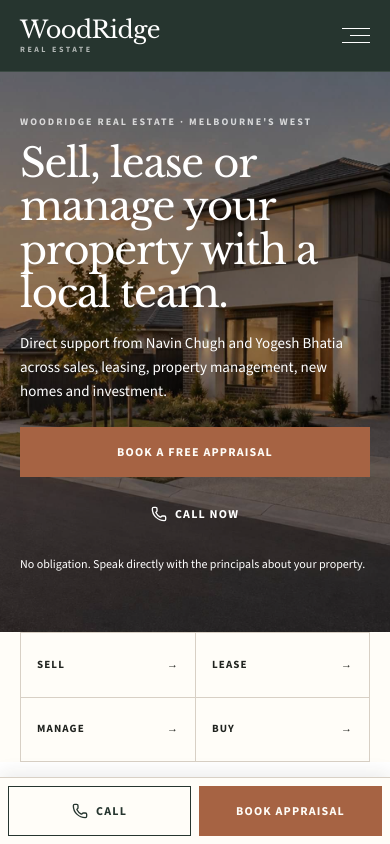
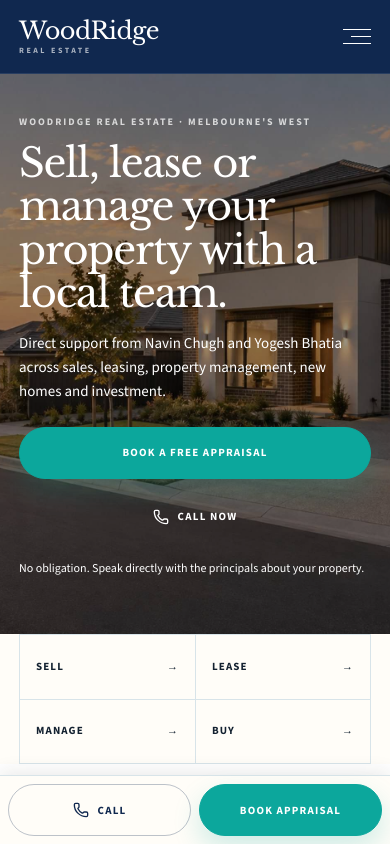
Before and after one commit to tayyabheree/Estate-website, a Next.js app: page / in a window 390 px wide. Shown: the top 844 px of the page. Built offline with nearby package versions, Linux system fonts and the light colour scheme.

Commit message:
Refresh WoodRidge brand palette and global styling

```diff
--- a/app/globals.css
+++ b/app/globals.css
@@ -3,15 +3,16 @@
 @tailwind utilities;
 
 :root {
-  --navy: #26352f;
-  --blue: #a66343;
-  --teal: #a66343;
-  --paper: #f5efe5;
-  --ink: #20231f;
-  --muted: #67645e;
-  --line: #d8d0c5;
-  --white: #fffdf8;
-  --danger: #7a3c36;
+  --navy: #10284f;
+  --blue: #2f5db7;
+  --teal: #0ca79c;
+  --teal-dark: #087b75;
+  --paper: #f3f8fa;
+  --ink: #132130;
+  --muted: #647282;
+  --line: #d8e4e9;
+  --white: #ffffff;
+  --danger: #9a3f45;
 }
 
 * {
@@ -26,7 +27,7 @@
   overscroll-behavior-x: none;
   touch-action: pan-y pinch-zoom;
   scroll-behavior: smooth;
-  scroll-padding-top: calc(84px + env(safe-area-inset-top));
+  scroll-padding-top: calc(82px + env(safe-area-inset-top));
 }
 
 body {
@@ -41,6 +42,7 @@
   overflow-x: hidden;
   overflow-x: clip;
   overscroll-behavior-x: none;
+  text-rendering: optimizeLegibility;
 }
 
 a {
@@ -67,23 +69,23 @@
 input,
 select,
 textarea {
-  outline-offset: 3px;
+  outline-offset: 4px;
 }
 
 :focus-visible {
-  outline: 2px solid var(--blue);
+  outline: 2px solid var(--teal);
 }
 
 ::selection {
-  background: rgba(166, 99, 67, 0.24);
-  color: var(--ink);
+  background: rgba(12, 167, 156, 0.2);
+  color: var(--navy);
 }
 
 .site-main {
   width: 100%;
   max-width: 100vw;
   min-height: 100vh;
-  padding-top: calc(72px + env(safe-area-inset-top));
+  padding-top: calc(80px + env(safe-area-inset-top));
   overflow-x: hidden;
   overflow-x: clip;
 }
@@ -97,20 +99,22 @@
 }
 
 .container {
-  width: min(100% - 48px, 1200px);
+  width: min(100% - 48px, 1240px);
   margin-inline: auto;
 }
 
 .section {
-  padding-block: 80px;
+  padding-block: 92px;
 }
 
 .section--alt {
-  background: var(--paper);
+  background:
+    linear-gradient(180deg, rgba(12, 167, 156, 0.035), transparent 34%),
+    var(--paper);
 }
 
 .section--dark {
-  background: #202a25;
+  background: var(--navy);
   color: var(--white);
 }
 
@@ -122,72 +126,75 @@
   margin: 0 0 16px;
   color: var(--white);
   font-family: var(--font-source-sans), sans-serif;
-  font-size: 12px;
-  font-weight: 700;
-  letter-spacing: 0.14em;
+  font-size: 11px;
+  font-weight: 750;
+  letter-spacing: 0.17em;
   text-transform: uppercase;
 }
 
 .btn {
   display: inline-flex;
   max-width: 100%;
-  text-align: center;
-  min-height: 50px;
+  min-height: 52px;
   align-items: center;
   justify-content: center;
-  gap: 8px;
+  gap: 9px;
   border: 1px solid transparent;
-  border-radius: 0;
+  border-radius: 999px;
   padding: 0 24px;
-  font-size: 12px;
-  font-weight: 700;
-  letter-spacing: 0.1em;
+  font-size: 11px;
+  font-weight: 800;
+  letter-spacing: 0.11em;
   line-height: 1;
+  text-align: center;
   text-transform: uppercase;
   transition:
     background-color 180ms ease,
     border-color 180ms ease,
     color 180ms ease,
+    box-shadow 180ms ease,
     transform 180ms ease;
 }
 
 .btn:hover {
-  transform: translateY(-1px);
+  transform: translateY(-2px);
 }
 
 .btn--primary {
-  border-color: var(--blue);
-  background: var(--blue);
-  color: #fffdf8;
+  border-color: var(--teal);
+  background: var(--teal);
+  color: #fff;
+  box-shadow: 0 12px 28px rgba(12, 167, 156, 0.2);
 }
 
 .btn--primary:hover {
-  border-color: #854a31;
-  background: #854a31;
+  border-color: var(--teal-dark);
+  background: var(--teal-dark);
+  box-shadow: 0 14px 32px rgba(8, 123, 117, 0.24);
 }
 
 .btn--outline {
-  border-color: currentColor;
+  border-color: rgba(16, 40, 79, 0.28);
   background: transparent;
 }
 
 .btn--outline:hover {
-  background: var(--ink);
-  border-color: var(--ink);
+  border-color: var(--navy);
+  background: var(--navy);
   color: var(--white);
 }
 
 .section-label {
-  margin: 0 0 12px;
-  color: var(--blue);
-  font-size: 11px;
-  font-weight: 700;
-  letter-spacing: 0.17em;
+  margin: 0 0 13px;
+  color: var(--teal-dark);
+  font-size: 10px;
+  font-weight: 800;
+  letter-spacing: 0.19em;
   text-transform: uppercase;
 }
 
 .section-label--light {
-  color: var(--teal);
+  color: #62ddd3;
 }
 
 .section-title {
@@ -195,10 +202,10 @@
   max-width: 780px;
   color: var(--navy);
   font-family: var(--font-libre-baskerville), serif;
-  font-size: clamp(1.8rem, 3.2vw, 2.8rem);
+  font-size: clamp(1.9rem, 3.25vw, 3rem);
   font-weight: 400;
-  line-height: 1.17;
-  letter-spacing: -0.02em;
+  line-height: 1.14;
+  letter-spacing: -0.032em;
 }
 
 .section-title--light {
@@ -206,10 +213,68 @@
 }
 
 .section-rule {
-  width: 48px;
-  height: 1px;
+  width: 58px;
+  height: 3px;
   margin-top: 22px;
-  background: var(--teal);
+  background: linear-gradient(90deg, var(--teal), var(--blue));
+}
+
+.brand-line {
+  height: 3px;
+  background: linear-gradient(90deg, var(--teal) 0 46%, var(--blue) 46% 100%);
+}
+
+.brand-grid-bg {
+  background-image:
+    linear-gradient(rgba(255,255,255,.035) 1px, transparent 1px),
+    linear-gradient(90deg, rgba(255,255,255,.035) 1px, transparent 1px);
+  background-size: 38px 38px;
+  mask-image: linear-gradient(to bottom, rgba(0,0,0,.85), transparent 88%);
+}
+
+.hero-visual {
+  position: relative;
+  isolation: isolate;
+}
+
+.hero-visual::after {
+  content: "";
+  position: absolute;
+  inset: 0;
+  z-index: 2;
+  pointer-events: none;
+  background:
+    linear-gradient(90deg, rgba(16, 40, 79, .45), transparent 34%),
+    linear-gradient(0deg, rgba(16, 40, 79, .22), transparent 46%);
+}
+
+.hero-signal {
+  position: relative;
+}
+
+.hero-signal::before {
+  content: "";
+  position: absolute;
+  left: -18px;
+  top: .32em;
+  width: 5px;
+  height: 62%;
+  min-height: 42px;
+  border-radius: 999px;
+  background: linear-gradient(180deg, var(--teal), var(--blue));
+}
+
+.logo-plaque {
+  background: rgba(255,255,255,.98);
+  border: 1px solid rgba(216,228,233,.9);
+  box-shadow: 0 20px 50px rgba(16,40,79,.13);
+}
+
+.soft-panel {
+  background: rgba(255,255,255,.78);
+  border: 1px solid rgba(216,228,233,.9);
+  box-shadow: 0 24px 60px rgba(16,40,79,.08);
+  backdrop-filter: blur(16px);
 }
 
 .reveal {
@@ -231,9 +296,9 @@
 
 .hero-slide {
   opacity: 0;
-  transform: scale(1.025);
+  transform: scale(1.035);
   transition:
-    opacity 1400ms ease,
+    opacity 1200ms ease,
     transform 7000ms ease;
 }
 
@@ -242,25 +307,16 @@
   transform: scale(1);
 }
 
-.hero-overlay {
-  background: rgba(25, 31, 27, 0.54);
-}
-
-.hero-copy {
-  border-left: 1px solid rgba(255, 253, 248, 0.52);
-  padding-left: clamp(20px, 3vw, 38px);
-}
-
 .skip-link {
   position: fixed;
   z-index: 1000;
   top: 8px;
   left: 8px;
   transform: translateY(-160%);
+  border: 1px solid var(--navy);
   background: var(--white);
   color: var(--navy);
   padding: 10px 14px;
-  border: 1px solid var(--navy);
 }
 
 .skip-link:focus {
@@ -285,9 +341,25 @@
   }
 }
 
+.site-header {
+  height: calc(80px + env(safe-area-inset-top));
+  padding-top: env(safe-area-inset-top);
+}
+
+.mobile-action-bar {
+  min-height: calc(66px + env(safe-area-inset-bottom));
+  padding-bottom: max(8px, env(safe-area-inset-bottom));
+}
+
+@media (min-width: 1024px) {
+  .hero-visual {
+    clip-path: polygon(7% 0, 100% 0, 100% 100%, 0 100%);
+  }
+}
+
 @media (max-width: 767px) {
   html {
-    scroll-padding-top: 72px;
+    scroll-padding-top: 74px;
   }
 
   body {
@@ -296,17 +368,39 @@
   }
 
   .container {
-    width: calc(100% - 40px);
-    max-width: calc(100vw - 40px);
+    width: calc(100% - 38px);
+    max-width: calc(100vw - 38px);
     min-width: 0;
   }
 
   .section {
-    padding-block: 56px;
+    padding-block: 64px;
   }
 
-  .hero-copy {
-    padding-left: 18px;
+  .site-header {
+    height: calc(74px + env(safe-area-inset-top));
+  }
+
+  .site-main {
+    padding-top: calc(74px + env(safe-area-inset-top));
+  }
+
+  .hero-signal::before {
+    left: -12px;
+    width: 4px;
+  }
+}
+
+@media (max-width: 360px) {
+  .container {
+    width: calc(100% - 30px);
+    max-width: calc(100vw - 30px);
+  }
+
+  .btn {
+    padding-inline: 17px;
+    font-size: 10px;
+    letter-spacing: .08em;
   }
 }
 
@@ -339,37 +433,3 @@
     opacity: 1;
   }
 }
-
-
-.site-header {
-  height: calc(72px + env(safe-area-inset-top));
-  padding-top: env(safe-area-inset-top);
-}
-
-.mobile-action-bar {
-  min-height: calc(66px + env(safe-area-inset-bottom));
-  padding-bottom: max(8px, env(safe-area-inset-bottom));
-}
-
-@media (min-width: 768px) {
-  .site-header {
-    height: calc(78px + env(safe-area-inset-top));
-  }
-
-  .site-main {
-    padding-top: calc(78px + env(safe-area-inset-top));
-  }
-}
-
-@media (max-width: 360px) {
-  .container {
-    width: calc(100% - 32px);
-    max-width: calc(100vw - 32px);
-  }
-
-  .btn {
-    padding-inline: 16px;
-    font-size: 11px;
-    letter-spacing: .075em;
-  }
-}
```
